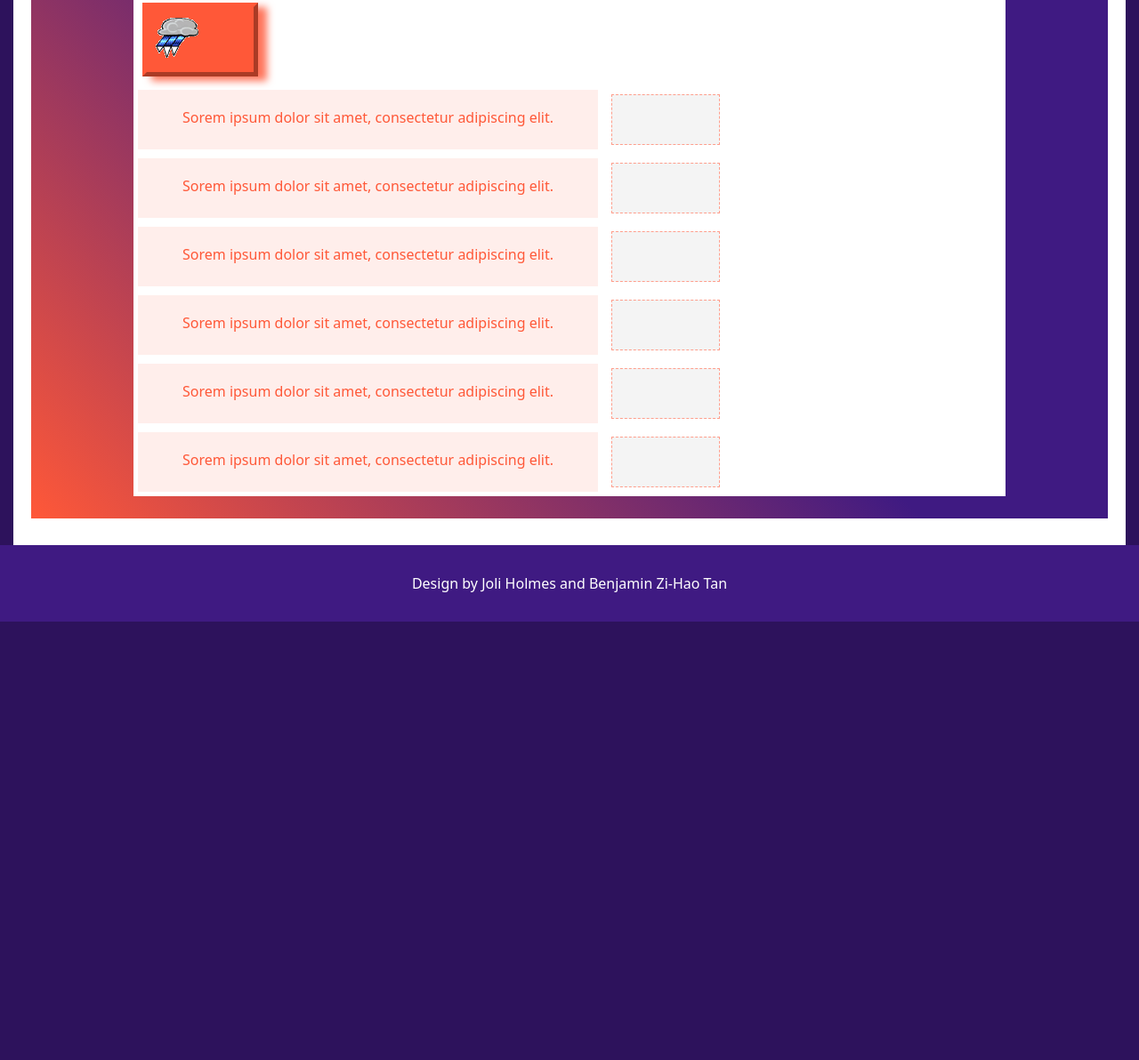
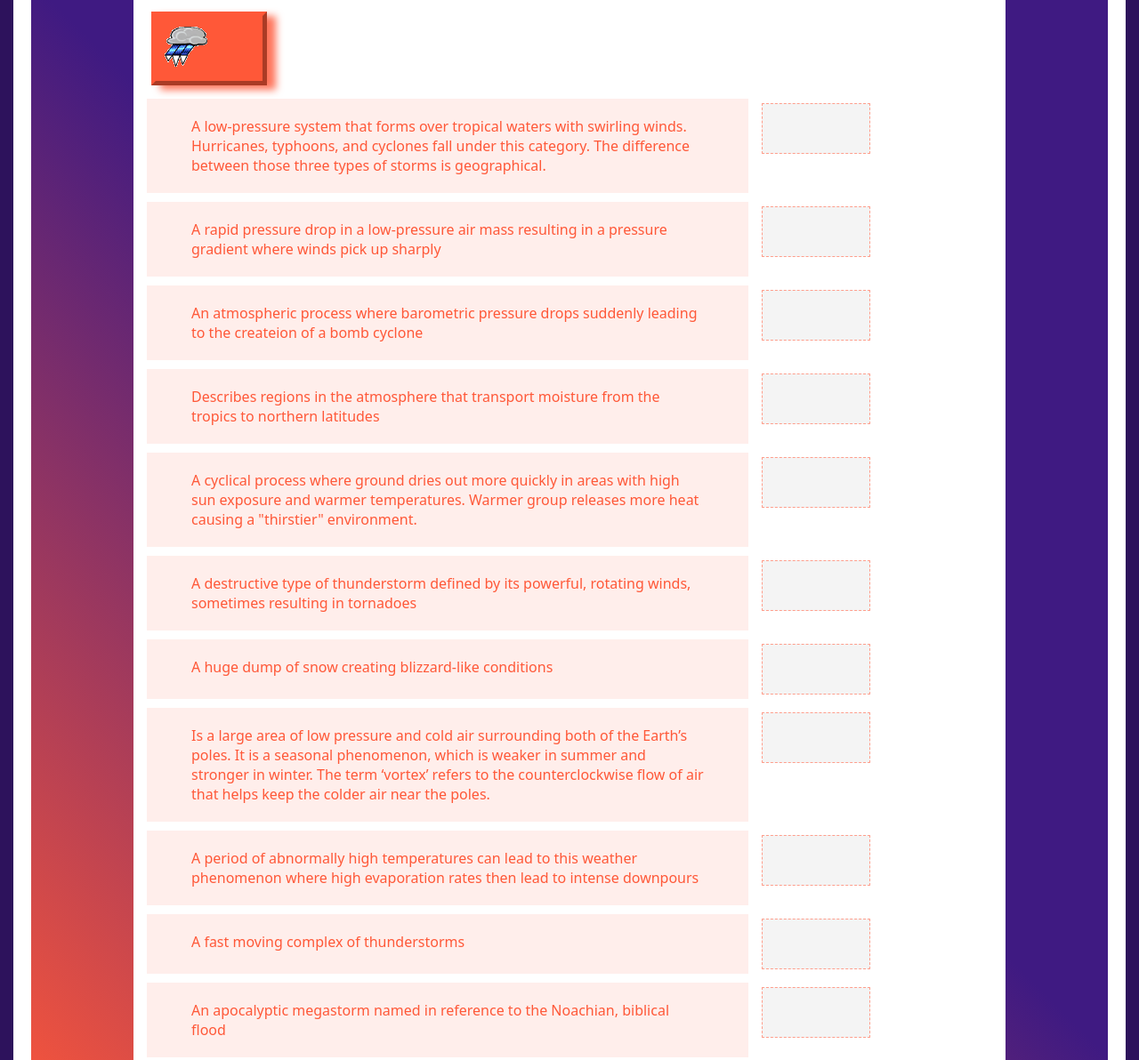
Before and after one commit to holmesjoli/weather-shift, a plain HTML site: page index.html in a window 1280 px wide. Shown: the part 620-1812 px from the top of the page at 89% size. Before the commit the page ends 1319 px from the top, so only its background shows below. Drawn offline with nearby package versions, Linux system fonts and the light colour scheme; a web font is replaced by a local one.

Commit message:
autofilled the definitions

```diff
--- a/css/layout.css
+++ b/css/layout.css
@@ -33,6 +33,7 @@ p {
     display: flex;
     flex-direction: column;
     margin: 10px 100px;
+    padding: 10px;
 }
 
 .drop-container {
@@ -44,3 +45,6 @@ p {
     display: flex;
     flex-direction: row;
 }
+.term-description {
+    width: 60%;
+}
--- a/data/terms.csv
+++ b/data/terms.csv
@@ -1,13 +1,12 @@
 name,description,meterology_term
 Tropical cyclone,"A low-pressure system that forms over tropical waters with swirling winds. Hurricanes, typhoons, and cyclones fall under this category. The difference between those three types of storms is geographical.",TRUE
-Bomb Cyclone,a rapid pressure drop in a low-pressure air mass resulting in a pressure gradient where winds pick up sharply,TRUE
-Bombogenesis/Cyclogenesis,an atmospheric process where barometric pressure drops suddenly leading to the createion of a bomb cyclone,TRUE
-Atmospheric River,describes regions in the atmosphere that transport moisture from the tropics to northern latitudes,TRUE
-Evaporative Demand,"a cyclical process where ground dries out more quickly in areas with high sun exposure and warmer temperatures. Warmer group releases more heat causing a ""thirstier"" environment.",TRUE
+Bomb Cyclone,A rapid pressure drop in a low-pressure air mass resulting in a pressure gradient where winds pick up sharply,TRUE
+Bombogenesis/Cyclogenesis,An atmospheric process where barometric pressure drops suddenly leading to the createion of a bomb cyclone,TRUE
+Atmospheric River,Describes regions in the atmosphere that transport moisture from the tropics to northern latitudes,TRUE
+Evaporative Demand,"A cyclical process where ground dries out more quickly in areas with high sun exposure and warmer temperatures. Warmer group releases more heat causing a ""thirstier"" environment.",TRUE
 Supercell,"A destructive type of thunderstorm defined by its powerful, rotating winds, sometimes resulting in tornadoes",TRUE
-Snowmaggedon,A huge dump of snow creating blizzard-like conditions,FALSE
-Snowpocalypse,,TRUE
-Polar Vortex,"is a large area of low pressure and cold air surrounding both of the Earth’s poles. It is a seasonal phenomenon, which is weaker in summer and stronger in winter. The term ‘vortex’ refers to the counterclockwise flow of air that helps keep the colder air near the poles.",TRUE
+Snowmaggedon/Snowpocalypse,A huge dump of snow creating blizzard-like conditions,FALSE
+Polar Vortex,"Is a large area of low pressure and cold air surrounding both of the Earth’s poles. It is a seasonal phenomenon, which is weaker in summer and stronger in winter. The term ‘vortex’ refers to the counterclockwise flow of air that helps keep the colder air near the poles.",TRUE
 Flash Drought,A period of abnormally high temperatures can lead to this weather phenomenon where high evaporation rates then lead to intense downpours,TRUE
 Derecho,A fast moving complex of thunderstorms,TRUE
 ARkStorm,"An apocalyptic megastorm named in reference to the Noachian, biblical flood",TRUE
--- a/index.html
+++ b/index.html
@@ -42,8 +42,8 @@
                     <div id="drag1" class="drag" draggable="true" ondragstart="drag(event)">
                         <img src="assets/images/ccef/Freezing-Rain.gif">
                     </div>
-                    <div class="drop-container">
-                        <div id="drop1" class="drop-item">
+                    <div id="drop-container">
+                        <!-- <div id="drop1" class="drop-item">
                             <p>Sorem ipsum dolor sit amet, consectetur adipiscing elit.</p>
                             <div class="drop" ondrop="drop(event)" ondragover="allowDrop(event)"></div>
                         </div>
@@ -66,7 +66,7 @@
                         <div class="drop-item">
                             <p>Sorem ipsum dolor sit amet, consectetur adipiscing elit.</p>
                             <div class="drop" ondrop="drop(event)" ondragover="allowDrop(event)"></div>
-                        </div>
+                        </div> -->
                     </div>
                 </div>
             </div>
--- a/js/drag-and-drop.js
+++ b/js/drag-and-drop.js
@@ -13,3 +13,35 @@ function drop(ev) {
     console.log(data)
     ev.target.appendChild(document.getElementById(data));
 }
+
+function addDefinitions() {
+
+    let container = d3.select("#drop-container");
+
+    d3.csv("data/terms.csv").then(function (data) {
+        console.log(data)
+
+        let groups = container.selectAll("div")
+            .data(data)
+            .join("g")
+            .attr("class", "drop-item")
+
+        groups
+            .append("p")
+            .attr("class", "term-description")
+            .text(d => d.description)
+
+        groups
+            .append("div")
+            .attr("class", "drop")
+
+    });
+
+}
+
+{/* <div id="drop1" class="drop-item">
+                            <p>Sorem ipsum dolor sit amet, consectetur adipiscing elit.</p>
+                            <div class="drop" ondrop="drop(event)" ondragover="allowDrop(event)"></div>
+                        </div> */}
+
+addDefinitions();
```
